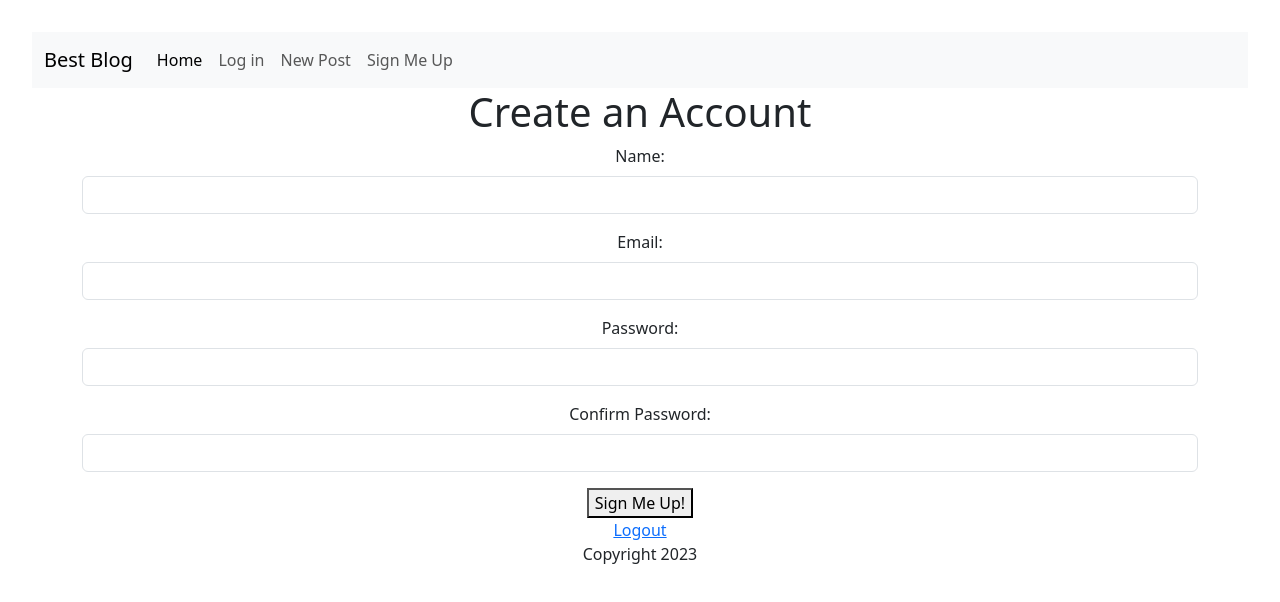
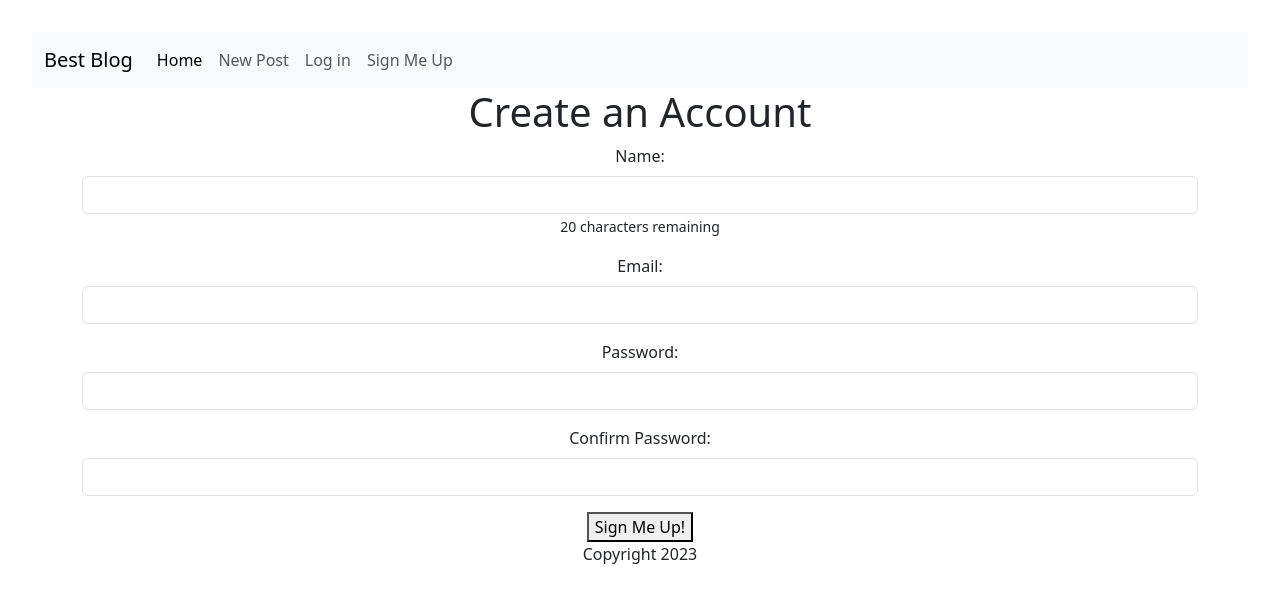
Before and after one commit to stevenungaro/blog-frontend, a React (Vite) app: page /signup in a window 1280 px wide. Shown: the top 602 px of the page. Built offline with nearby package versions, Linux system fonts and the light colour scheme; no server answers; a web font is replaced by a local one.

Commit message:
added search feature

```diff
--- a/src/Content.jsx
+++ b/src/Content.jsx
@@ -72,8 +72,7 @@ export function Content() {
           <Route path="/signup" element={<Signup />} />
           <Route path="posts/new" element={<PostsNew onCreatePost={handleCreatePost} />} />
         </Routes>
-        <LogoutLink />
-
+        {localStorage.jwt ? <LogoutLink /> : null}
         <Modal show={isPostsShowVisible} onClose={handleClose}>
           <PostsShow post={currentPost} onUpdatePost={handleUpdatePost} onDestroyPost={handleDestroyPost} />
         </Modal>
--- a/src/Header.jsx
+++ b/src/Header.jsx
@@ -1,6 +1,26 @@
 import { Link } from "react-router-dom";
 
 export function Header() {
+  let authenticationLinks;
+
+  if (localStorage.jwt === undefined) {
+    authenticationLinks = (
+      <>
+        <li className="nav-item">
+          <Link className="nav-link" to="/login">
+            Log in
+          </Link>
+        </li>
+        <li className="nav-item">
+          <Link to="/signup" className="nav-link">
+            Sign Me Up
+          </Link>
+        </li>
+      </>
+    )
+  } else {
+    authenticationLinks = null;
+  }
   return (
     <nav className="navbar navbar-expand-lg bg-light">
       <div className="container-fluid">
@@ -26,30 +46,14 @@ export function Header() {
               </Link>
             </li>
             <li className="nav-item">
-              <Link className="nav-link" to="/login">
-                Log in
-              </Link>
-            </li>
-            <li className="nav-item">
               <Link className="nav-link" to="posts/new">
                 New Post
               </Link>
             </li>
-            <li className="nav-item">
-              <Link to="/signup" className="nav-link">
-                Sign Me Up
-              </Link>
-            </li>
+            {authenticationLinks}
           </ul>
         </div>
       </div>
     </nav>
-    // <div>
-    //   <header>
-    //     <a href="#"> home </a>
-    //     <a href="#posts-index">all posts</a>
-    //     <a href="#posts-new">new post</a>
-    //   </header>
-    // </div>
   );
 }
--- a/src/PostsIndex.jsx
+++ b/src/PostsIndex.jsx
@@ -1,22 +1,18 @@
+import { useState } from "react";
+
 export function PostsIndex(props) {
-  console.log(props);
+  const [searchFilter, setSearchFilter] = useState("");
 
   return (
-    // <div id="posts-index">
-    //   <h1>All posts</h1>
-    //   <div className="cards">
-    //     {props.posts.map((post) => (
-    //       <div key={post.id} className="card">
-    //         <h2>{post.title}</h2>
-    //         <p>{post.body}</p>
-    //         <img src={post.image} alt="blog post" />
-    //         <button onClick={() => props.onShowPost(post)}>more info</button>
-    //       </div>
-    //     ))}
-    //   </div>
-    // </div>
+    <div>
+      <input type="text" list="titles" value={searchFilter} onChange={(event) => setSearchFilter(event.target.value)} />
+      <datalist id="titles">
+        {searchFilter === "" ? null : props.posts.map((post) => <option key={post.id} value={post.title} />)}
+      </datalist>
       <div className="row row-cols-3">
-      {props.posts.map((post) => (
+        {props.posts
+          .filter((post) => post.title.toLowerCase().includes(searchFilter.toLowerCase()))
+          .map((post) => (
             <div key={post.id} className="col">
               <div className="card">
                 <img className="img-thumbnail" src={post.image} alt="blog post" />
@@ -31,5 +27,6 @@ export function PostsIndex(props) {
             </div>
           ))}
       </div>
+    </div>
   );
 }
--- a/src/Signup.jsx
+++ b/src/Signup.jsx
@@ -1,4 +1,5 @@
 import axios from "axios";
+import { useState } from "react";
 
 export function Signup() {
   const handleSubmit = (event) => {
@@ -12,19 +13,33 @@ export function Signup() {
         event.target.reset();
       })
       .catch((error) => {
+        setStatus(error.response.status);
         console.log(error.response.data.errors);
       });
   };
 
+  const [name, setName] = useState("");
+  const [status, setStatus] = useState(null);
+
   return (
     <div id="signup">
       <h1>Create an Account</h1>
+      {status ? <img src={`https://http.cat/${status}`} /> : null}
       <form onSubmit={handleSubmit}>
         <div className="mb-3">
           <label htmlFor="formGroupExampleInput" className="form-label">
             Name:
           </label>
-          <input name="name" type="text" className="form-control" />
+          <input
+            name="name"
+            type="text"
+            className="form-control"
+            value={name}
+            onChange={(event) => setName(event.target.value)}
+          />
+          <small className={name.length > 20 ? "text-danger" : "text-dark"}>
+            {20 - name.length} characters remaining
+          </small>
         </div>
         <div className="mb-3">
           <label htmlFor="formGroupExampleInput" className="form-label">
```
Lines whose indentation alone changed are shown as unchanged.
